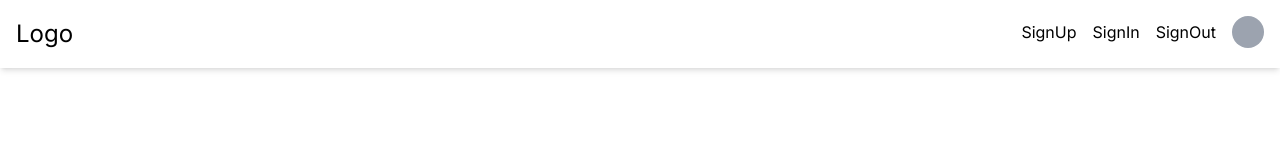
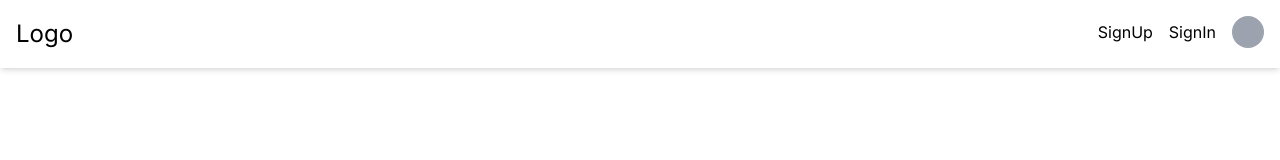
Before and after one commit to tzptzptzptzptzp/ex-nextjs-nestjs-session, a Next.js app in the folder frontend/: page / in a window 1280 px wide. Shown: the top 160 px of the page. Built offline with nearby package versions, Linux system fonts and the light colour scheme.

Commit message:
⚡️ 状態によって表示するメニューを変更

```diff
--- a/frontend/src/components/organisms/Header/index.tsx
+++ b/frontend/src/components/organisms/Header/index.tsx
@@ -1,21 +1,29 @@
+"use client";
 import Link from "next/link";
+import { userSelector } from "@/reducks/users/selecors";
 
 export const Header = () => {
+  const { user } = userSelector();
   return (
     <header className="flex justify-between w-full p-4 shadow-md">
       <div className="text-[1.5rem]">Logo</div>
       <nav>
         <ul className="flex items-center gap-4">
+          {user ? (
+            <li>
+              <Link href="/signout">SignOut</Link>
+            </li>
+          ) : (
+            <>
               <li>
                 <Link href="/signup">SignUp</Link>
               </li>
               <li>
                 <Link href="/signin">SignIn</Link>
               </li>
-          <li>
-            <Link href="/signout">SignOut</Link>
-          </li>
               <li className="w-8 h-8 rounded-full bg-gray-400"></li>
+            </>
+          )}
         </ul>
       </nav>
     </header>
```
Lines whose indentation alone changed are shown as unchanged.
